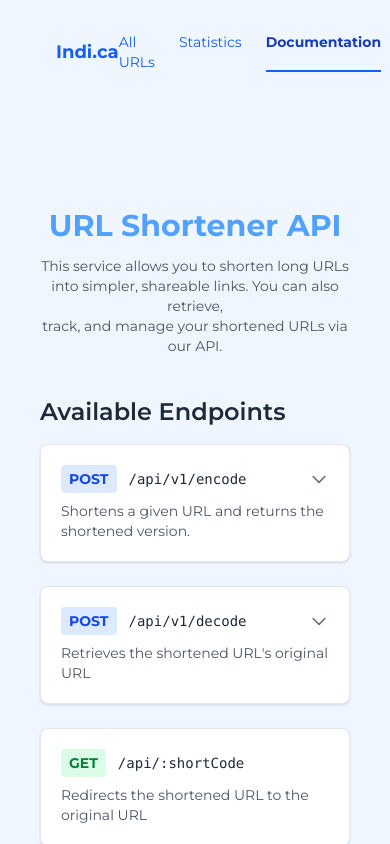
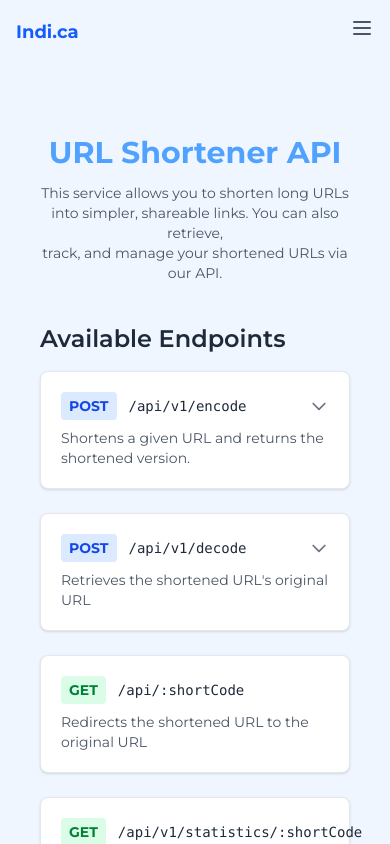
Before and after one commit to AdetolaAremu/url-shortener-FE, a React (Vite) app: page /documentation in a window 390 px wide. Shown: the top 844 px of the page. Built offline with nearby package versions, Linux system fonts and the light colour scheme; no server answers.

Commit message:
responsiveness worked on, now to redirection logic

```diff
--- a/src/components/Navbar.tsx
+++ b/src/components/Navbar.tsx
@@ -1,46 +1,126 @@
 import { Link, useLocation } from "react-router-dom";
+import { useState } from "react";
 
 const Navbar = () => {
   const location = useLocation();
   const currentPath = location.pathname;
+  const [menuOpen, setMenuOpen] = useState(false);
 
-  const isActive = (path: string) => {
-    return currentPath === path;
-  };
+  const isActive = (path: string) => currentPath === path;
 
-  const getLinkClass = (path: string) => {
-    const baseClass = "text-blue-600 hover:text-blue-400 transition-colors";
-    const activeClass = "font-bold text-blue-800 border-b-2 border-blue-600";
+  const getLinkClass = (path: string, isMobile = false) => {
+    const baseClass = isMobile
+      ? "block w-full py-2 px-4 text-left hover:bg-blue-50 transition-colors"
+      : "text-blue-600 hover:text-blue-400 transition-colors";
+
+    const activeClass = isMobile
+      ? "font-bold text-blue-800 bg-blue-50"
+      : "font-bold text-blue-800 border-b-2 border-blue-600";
 
     return isActive(path) ? `${baseClass} ${activeClass}` : baseClass;
   };
 
+  const toggleMenu = () => setMenuOpen((prev) => !prev);
+
   return (
-    <div className="flex justify-between px-10 py-4 items-center">
+    <nav className="sticky top-0 z-10 relative ">
+      <div className="container mx-auto px-4">
+        <div className="flex justify-between items-center py-4">
           <div>
             <Link
               to="/"
               className={`text-blue-600 hover:text-blue-400 font-bold text-lg ${
                 isActive("/") ? "text-blue-800" : ""
               }`}
+              onClick={() => menuOpen && setMenuOpen(false)}
             >
               Indi.ca
             </Link>
           </div>
-      <div className="flex space-x-6 text-sm">
+
+          <div className="hidden md:flex space-x-6 text-sm">
             <Link to="/all-urls" className={getLinkClass("/all-urls")}>
               All URLs
             </Link>
-
             <Link to="/statistics" className={getLinkClass("/statistics")}>
               Statistics
             </Link>
+            <Link
+              to="/documentation"
+              className={getLinkClass("/documentation")}
+            >
+              Documentation
+            </Link>
+          </div>
 
-        <Link to="/documentation" className={getLinkClass("/documentation")}>
+          <div className="md:hidden">
+            <button
+              onClick={toggleMenu}
+              className="text-gray-600 hover:text-blue-600 focus:outline-none"
+              aria-label="Toggle menu"
+            >
+              {menuOpen ? (
+                <svg
+                  className="w-6 h-6"
+                  fill="none"
+                  stroke="currentColor"
+                  viewBox="0 0 24 24"
+                >
+                  <path
+                    strokeLinecap="round"
+                    strokeLinejoin="round"
+                    strokeWidth="2"
+                    d="M6 18L18 6M6 6l12 12"
+                  />
+                </svg>
+              ) : (
+                <svg
+                  className="w-6 h-6"
+                  fill="none"
+                  stroke="currentColor"
+                  viewBox="0 0 24 24"
+                >
+                  <path
+                    strokeLinecap="round"
+                    strokeLinejoin="round"
+                    strokeWidth="2"
+                    d="M4 6h16M4 12h16M4 18h16"
+                  />
+                </svg>
+              )}
+            </button>
+          </div>
+        </div>
+
+        <div
+          className={`md:hidden absolute left-0 w-full bg-white overflow-hidden transition-all duration-300 ease-in-out shadow-md z-20 ${
+            menuOpen ? "max-h-60 border-t border-gray-100" : "max-h-0"
+          }`}
+        >
+          <Link
+            to="/all-urls"
+            className={getLinkClass("/all-urls", true)}
+            onClick={() => setMenuOpen(false)}
+          >
+            All URLs
+          </Link>
+          <Link
+            to="/statistics"
+            className={getLinkClass("/statistics", true)}
+            onClick={() => setMenuOpen(false)}
+          >
+            Statistics
+          </Link>
+          <Link
+            to="/documentation"
+            className={getLinkClass("/documentation", true)}
+            onClick={() => setMenuOpen(false)}
+          >
             Documentation
           </Link>
         </div>
       </div>
+    </nav>
   );
 };
 
--- a/src/layouts/PublicLayout.tsx
+++ b/src/layouts/PublicLayout.tsx
@@ -7,9 +7,11 @@ import Documentation from "../views/Documentation";
 
 const PublicLayout = () => {
   return (
-    <div className="bg-blue-50 h-screen p-4">
+    <div className="bg-blue-50 min-h-screen flex flex-col">
       <Navbar />
 
+      <div className="flex-1 overflow-y-auto">
+        <div className="max-w-7xl mx-auto px-4 sm:px-6 lg:px-8 py-8">
           <Routes>
             <Route path="/" element={<Home />} />
             <Route path="/all-urls" element={<AllUrl />} />
@@ -17,6 +19,8 @@ const PublicLayout = () => {
             <Route path="/documentation" element={<Documentation />} />
           </Routes>
         </div>
+      </div>
+    </div>
   );
 };
 
--- a/src/views/AllUrl.tsx
+++ b/src/views/AllUrl.tsx
@@ -36,8 +36,8 @@ const AllUrl = () => {
 
   return (
     <div>
-      <div className="h-screen text-center space-y-6 mt-20">
-        <div className="font-bold text-3xl text-blue-400">
+      <div className="h-screen text-center space-y-6 mt-20 pb-4">
+        <div className="font-bold text-2xl md:text-3xl lg:text-5xl text-blue-400">
           All Shortened Links
         </div>
 
@@ -46,7 +46,7 @@ const AllUrl = () => {
             value={searchInput}
             onChange={handleChange}
             name="Input"
-            inputWidth="w-[31rem]"
+            inputWidth="sm:w-96 md:w-[20rem] lg:w-[25rem] xl:w-[31rem]"
             placeholder="Type here... (search activates after 3 characters)"
             extraClass="mt-4"
             type="text"
--- a/src/views/Documentation.tsx
+++ b/src/views/Documentation.tsx
@@ -63,7 +63,7 @@ const Documentation = () => {
   };
 
   return (
-    <div className="px-6 md:px-20 py-10 space-y-10">
+    <div className="px-6 md:px-20 py-10 space-y-10 -mt-20">
       <div className="mt-20">
         <h1 className="font-bold text-3xl text-blue-400 text-center">
           URL Shortener API
--- a/src/views/Home.tsx
+++ b/src/views/Home.tsx
@@ -37,7 +37,9 @@ const Home = () => {
 
   return (
     <div className="h-screen flex flex-col items-center justify-center text-center space-y-6 -mt-44">
-      <div className="font-bold text-5xl text-blue-400">Create Short Link</div>
+      <div className="font-bold text-2xl md:text-3xl lg:text-5xl text-blue-400">
+        Create Short Link
+      </div>
       <div className="text-gray-600 text-sm max-w-xl">
         Indi Link Shortener lets you customize your links for a more personal
         touch—making them clearer, and easier to share.
@@ -66,7 +68,7 @@ const Home = () => {
           value={Input}
           onChange={handleChange}
           name="firstName"
-          inputWidth="w-[31rem]"
+          inputWidth="sm:w-96 md:w-[20rem] lg:w-[25rem] xl:w-[31rem]"
           placeholder={
             currentTab === "encode"
               ? "e.g https://www.facebook.com"
--- a/src/views/Statistics.tsx
+++ b/src/views/Statistics.tsx
@@ -21,15 +21,17 @@ const Statistics = () => {
   };
 
   return (
-    <div className="h-screen text-center space-y-6 mt-20">
-      <div className="font-bold text-3xl text-blue-400">Link Statistics</div>
+    <div className="h-screen text-center space-y-6 mt-20  pb-5">
+      <div className="font-bold text-2xl md:text-3xl lg:text-5xl text-blue-400">
+        URL Statistics
+      </div>
 
       <div className="flex justify-center">
         <TextInput
           value={Input}
           onChange={handleChange}
           name="Input"
-          inputWidth="w-[31rem]"
+          inputWidth="sm:w-96 md:w-[20rem] lg:w-[25rem] xl:w-[31rem]"
           placeholder="e.g https://indi.ca/hAgtht"
           extraClass="mt-4"
           type="text"
```
Lines whose indentation alone changed are shown as unchanged.
